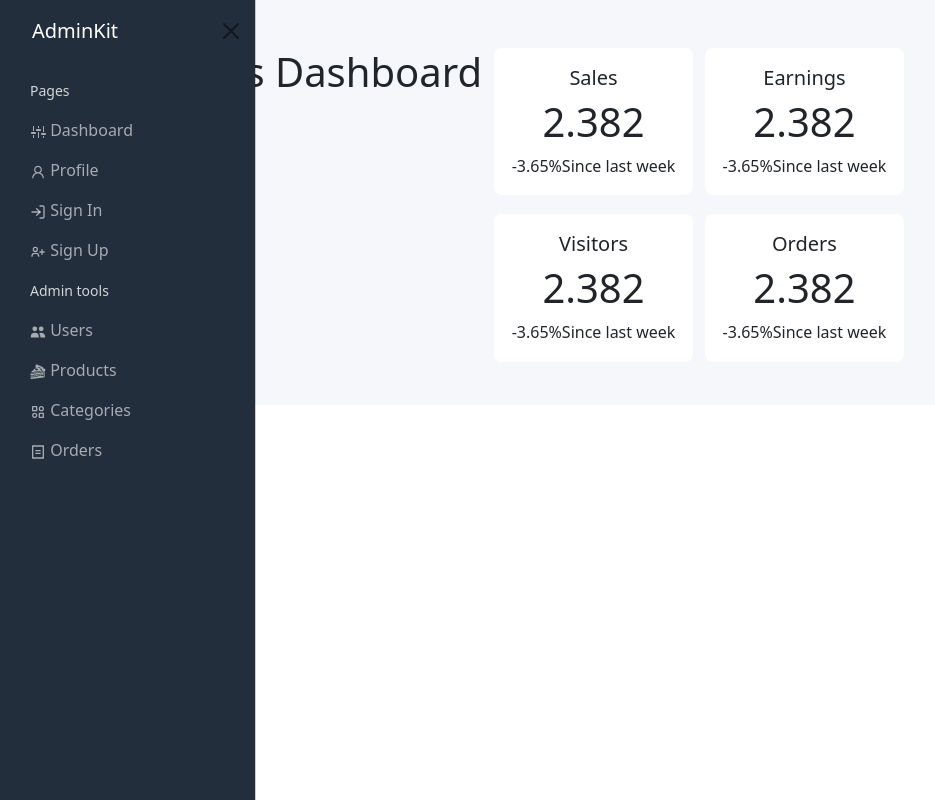
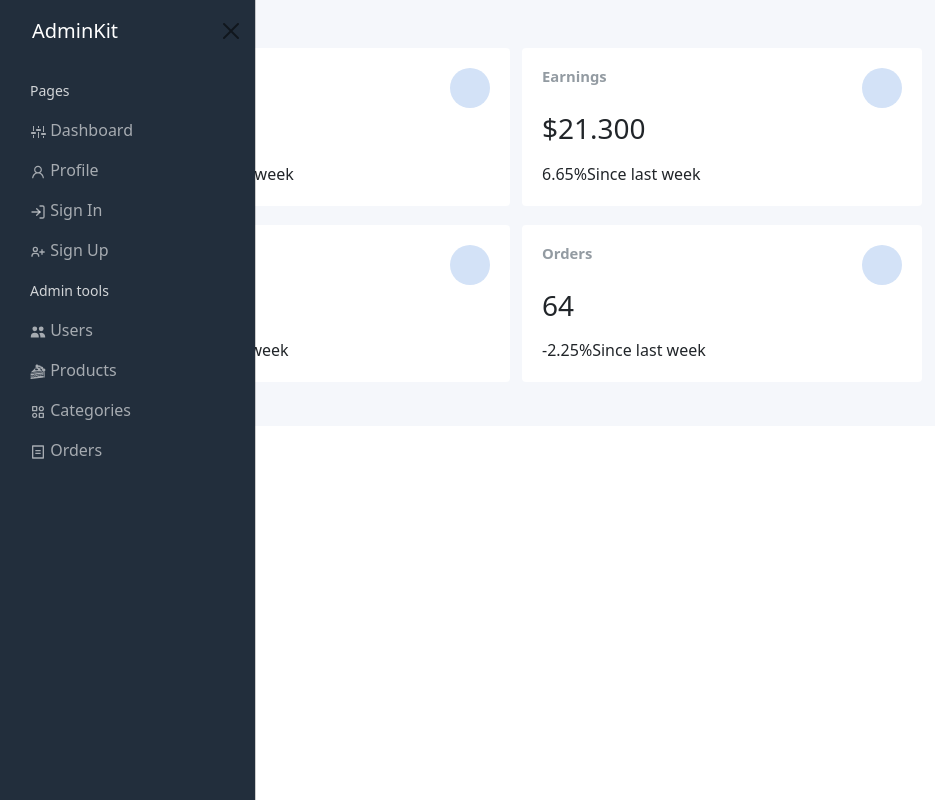
Before and after one commit to paulinairazusta/front_admin_e-commerce, a React (Create React App) app: page / in a window 1280 px wide. Shown: the whole page, without its empty margins (0-935 px from the left). Built offline with nearby package versions, Linux system fonts and the light colour scheme.

Commit message:
Card Admin Updates

```diff
--- a/src/components/main/Card.jsx
+++ b/src/components/main/Card.jsx
@@ -1,15 +1,18 @@
 import React from "react";
 import "./card.css";
-
 
 const Card = ({ title, icon, amount, percentage }) => {
   return (
     <div className="card-container">
-      <h5>{title}</h5>
-      <div className="circle">{icon}</div>
-      <h1>{amount}</h1>
-      <span>{percentage}%</span>
-      <span>Since last week</span>
+      <div className="title-img-container">
+        <h5 className="card-title">{title}</h5>
+        <div className="circle">{icon}</div>
+      </div>
+      <h1 className="amount">{amount}</h1>
+      <div className="spans">
+        <span className="percentage">{percentage}%</span>
+        <span>Since last week</span>
+      </div>
     </div>
   );
 };
--- a/src/components/main/Main.jsx
+++ b/src/components/main/Main.jsx
@@ -6,21 +6,21 @@ function Main() {
   return (
     <div className="content">
       <OffCanvasOptions />
-      <h1>Analytics Dashboard</h1>
+      {/* <h1>Analytics Dashboard</h1> */}
       <div className="sales-visitors-container">
         <div className="sales-container">
           <Card title="Sales" icon="" amount="2.382" percentage="-3.65" />
         </div>
         <div className="visitors-container">
-          <Card title="Visitors" icon="" amount="2.382" percentage="-3.65" />
+          <Card title="Visitors" icon="" amount="14.212" percentage="5.25" />
         </div>
       </div>
       <div className="earnings-orders-container">
         <div className="earnings-container">
-          <Card title="Earnings" icon="" amount="2.382" percentage="-3.65" />
+          <Card title="Earnings" icon="" amount="$21.300" percentage="6.65" />
         </div>
         <div className="orders-container">
-          <Card title="Orders" icon={""} amount={"2.382"} percentage="-3.65" />
+          <Card title="Orders" icon={""} amount={"64"} percentage="-2.25" />
         </div>
       </div>
     </div>
--- a/src/components/main/card.css
+++ b/src/components/main/card.css
@@ -1,6 +1,47 @@
+* {
+  box-sizing: border-box;
+}
+
 .card-container {
   background-color: white;
-  border-radius: 0.5rem;
+  border-radius: 0.25rem;
+  box-shadow: 0 0 0.875rem 0rgba (33, 37, 41, 0.05);
+  display: flex;
+  flex-direction: column;
   margin-bottom: 1.2rem;
-  padding: 1.1rem;
+  padding: 1.25rem;
+  position: relative;
+  text-align: left;
+  width: 400px;
 }
+
+.card-container .title-img-container {
+  display: flex;
+  justify-content: space-between;
+}
+
+.card-container .card-title {
+  color: #939ba2;
+  font-size: 0.925rem;
+  font-weight: 600;
+  margin-bottom: 0.5rem;
+}
+
+.card-container .circle {
+  align-items: center;
+  background: #d3e2f7;
+  border-radius: 50%;
+  display: flex;
+  height: 40px;
+  justify-content: center;
+  width: 40px;
+}
+
+.card-container .amount {
+  font-size: 1.75rem;
+  margin: 0.25rem 0 1rem;
+}
+
+.card-container .spans {
+display: flex;
+}
```
